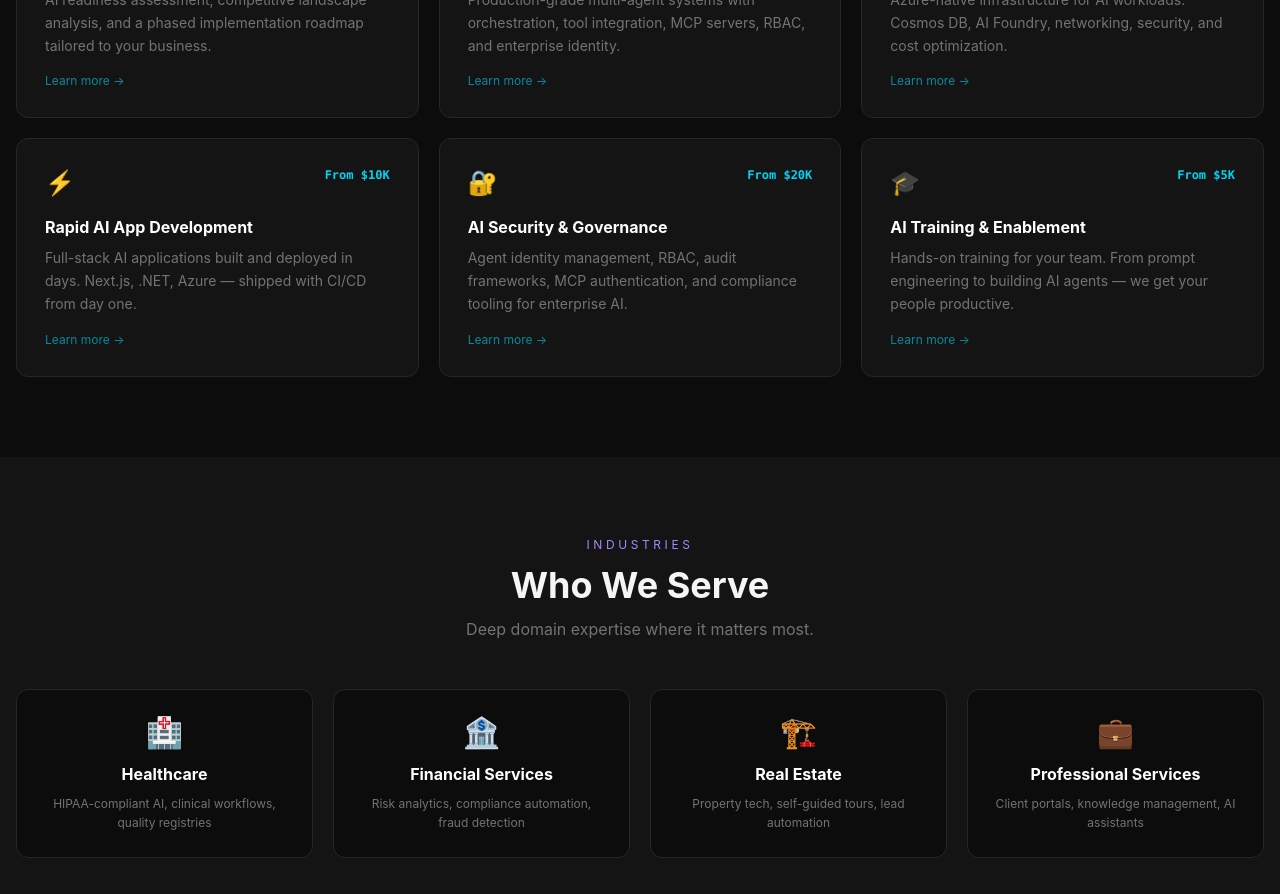
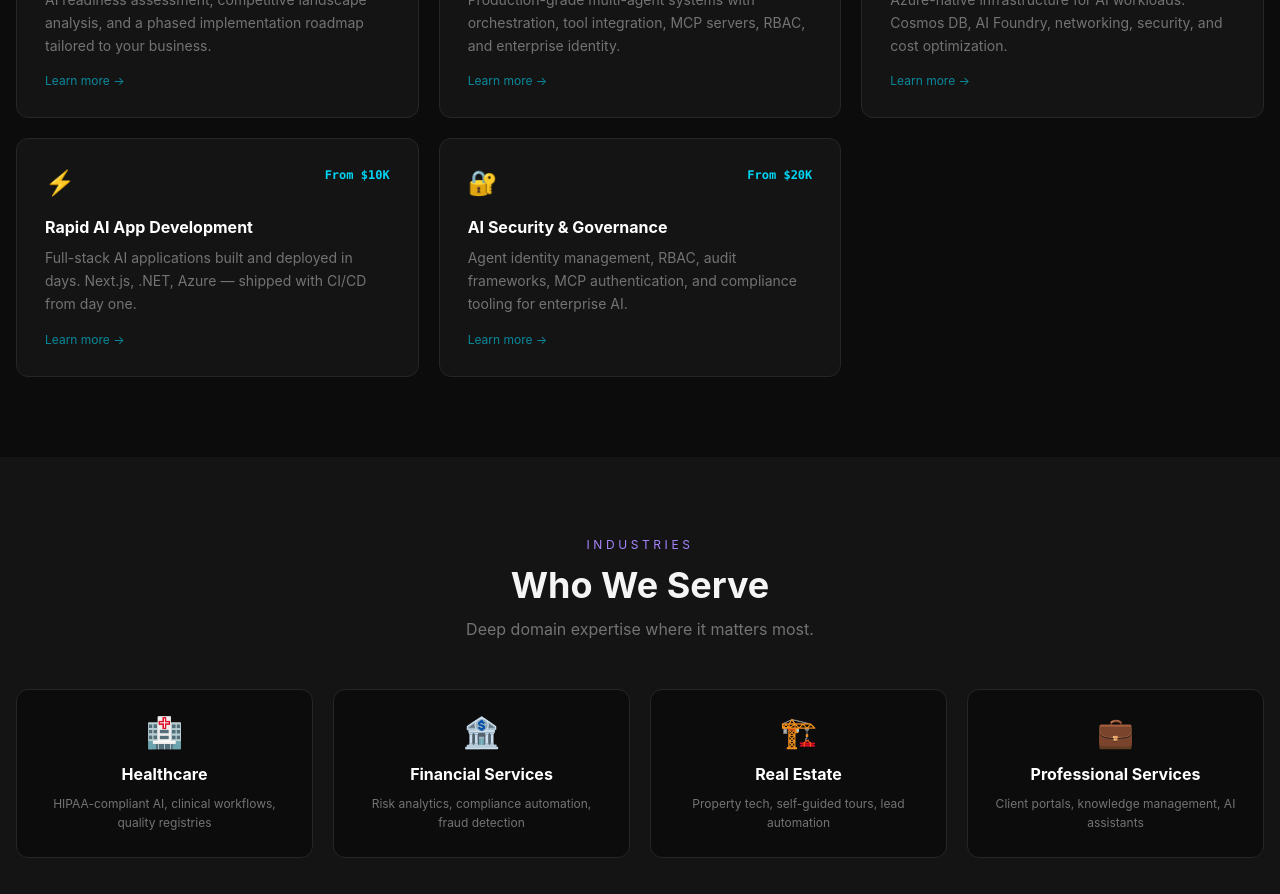
Before and after one commit to DaveWood-Dev-Org/ironwood-ai, a Next.js app: page / in a window 1280 px wide. Shown: the part 1240-2134 px from the top of the page. Built offline with nearby package versions, Linux system fonts and the light colour scheme.

Commit message:
Remove AI Training service per Dave's feedback

```diff
--- a/src/app/page.tsx
+++ b/src/app/page.tsx
@@ -36,13 +36,7 @@ const services = [
     price: "From $20K",
     description: "Agent identity management, RBAC, audit frameworks, MCP authentication, and compliance tooling for enterprise AI.",
   },
-  {
-    icon: "🎓",
-    title: "AI Training & Enablement",
-    slug: "training",
-    price: "From $5K",
-    description: "Hands-on training for your team. From prompt engineering to building AI agents — we get your people productive.",
-  },
+
 ];
 
 const industries = [
```
